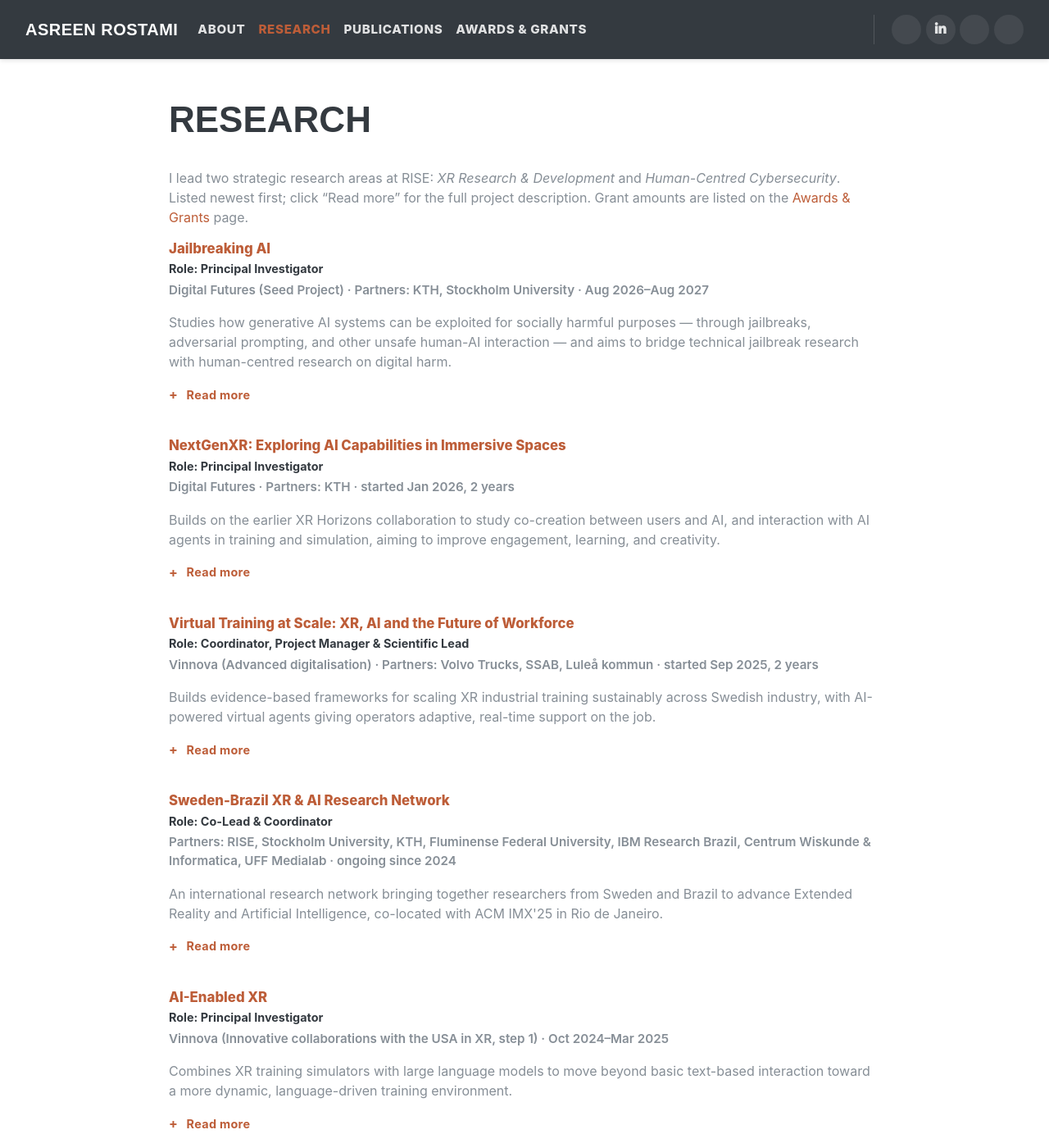
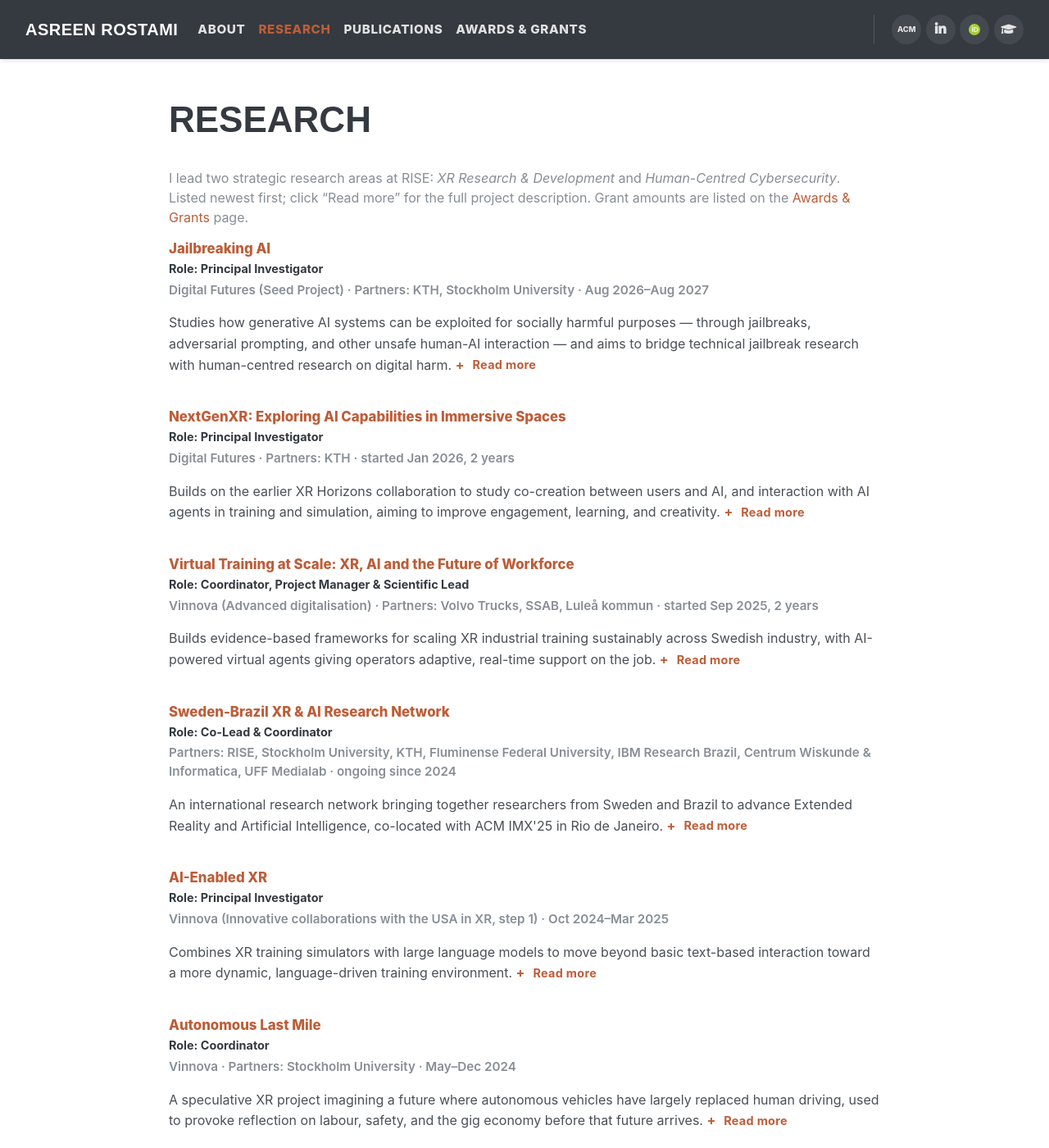
Before and after one commit to asreenrostami/asreenrostami.github.io, a Jekyll site: the page built from research.md, in a window 1280 px wide and 1400 px high. Shown: the whole window at 82% size. Built offline with Jekyll 4.4.1, drawn with Linux system fonts in a browser that asks for light colours; some web fonts are replaced; some of the changed text lies outside the part shown.

Commit message:
Fix missing social icons, publication title color/author names, and Research page read-more/links

```diff
--- /dev/null
+++ b/_includes/icon-orcid.html
@@ -0,0 +1 @@
+<svg class="icon-orcid" viewBox="0 0 24 24" width="14" height="14" aria-hidden="true" focusable="false"><circle cx="12" cy="12" r="12" fill="#A6CE39"/><path fill="#fff" d="M7.3 7.1h1.9v9.8H7.3V7.1zm1.05-1.6a1.1 1.1 0 1 1 0-2.2 1.1 1.1 0 0 1 0 2.2zM10.9 7.1h3.8c3.6 0 5.2 2.6 5.2 4.9 0 2.5-2 4.9-5.2 4.9h-3.8V7.1zm1.9 1.65v6.5h1.75c2.5 0 3.45-1.85 3.45-3.25 0-1.75-1.1-3.25-3.5-3.25h-1.7z"/></svg>
--- a/_layouts/default.html
+++ b/_layouts/default.html
@@ -17,7 +17,6 @@
   <!-- Icons / framework (vendored locally, no third-party CDN dependency) -->
   <link href="{{ '/assets/vendor/bootstrap/css/bootstrap.min.css' | relative_url }}" rel="stylesheet">
   <link href="{{ '/assets/vendor/fontawesome-free/css/all.min.css' | relative_url }}" rel="stylesheet">
-  <link href="{{ '/assets/vendor/academicons/academicons.min.css' | relative_url }}" rel="stylesheet">
 
   <!-- Site styles -->
   <link href="{{ '/assets/css/style.css' | relative_url }}" rel="stylesheet">
@@ -43,16 +42,16 @@
 
         <ul class="navbar-nav social-nav">
           <li class="nav-item">
-            <a class="nav-link" href="{{ site.social.acm }}" target="_blank" rel="noopener" title="ACM Digital Library" aria-label="ACM Digital Library"><i class="ai ai-acm"></i></a>
+            <a class="nav-link" href="{{ site.social.acm }}" target="_blank" rel="noopener" title="ACM Digital Library" aria-label="ACM Digital Library"><span class="icon-text">ACM</span></a>
           </li>
           <li class="nav-item">
             <a class="nav-link" href="{{ site.social.linkedin }}" target="_blank" rel="noopener" title="LinkedIn" aria-label="LinkedIn"><i class="fab fa-linkedin-in"></i></a>
           </li>
           <li class="nav-item">
-            <a class="nav-link" href="{{ site.social.orcid }}" target="_blank" rel="noopener" title="ORCID" aria-label="ORCID"><i class="ai ai-orcid"></i></a>
+            <a class="nav-link" href="{{ site.social.orcid }}" target="_blank" rel="noopener" title="ORCID" aria-label="ORCID">{% include icon-orcid.html %}</a>
           </li>
           <li class="nav-item">
-            <a class="nav-link" href="{{ site.social.scholar }}" target="_blank" rel="noopener" title="Google Scholar" aria-label="Google Scholar"><i class="ai ai-google-scholar"></i></a>
+            <a class="nav-link" href="{{ site.social.scholar }}" target="_blank" rel="noopener" title="Google Scholar" aria-label="Google Scholar"><i class="fas fa-graduation-cap"></i></a>
           </li>
         </ul>
       </div>
@@ -70,10 +69,10 @@
     <div class="container">
       <span>&copy; {{ site.time | date: '%Y' }} {{ site.author }}</span>
       <ul class="social-nav footer-social">
-        <li><a href="{{ site.social.acm }}" target="_blank" rel="noopener" aria-label="ACM Digital Library"><i class="ai ai-acm"></i></a></li>
+        <li><a href="{{ site.social.acm }}" target="_blank" rel="noopener" aria-label="ACM Digital Library"><span class="icon-text">ACM</span></a></li>
         <li><a href="{{ site.social.linkedin }}" target="_blank" rel="noopener" aria-label="LinkedIn"><i class="fab fa-linkedin-in"></i></a></li>
-        <li><a href="{{ site.social.orcid }}" target="_blank" rel="noopener" aria-label="ORCID"><i class="ai ai-orcid"></i></a></li>
-        <li><a href="{{ site.social.scholar }}" target="_blank" rel="noopener" aria-label="Google Scholar"><i class="ai ai-google-scholar"></i></a></li>
+        <li><a href="{{ site.social.orcid }}" target="_blank" rel="noopener" aria-label="ORCID">{% include icon-orcid.html %}</a></li>
+        <li><a href="{{ site.social.scholar }}" target="_blank" rel="noopener" aria-label="Google Scholar"><i class="fas fa-graduation-cap"></i></a></li>
       </ul>
     </div>
   </footer>
--- a/assets/css/style.css
+++ b/assets/css/style.css
@@ -75,6 +75,13 @@ a:hover {
   background-color: var(--primary);
   color: #fff !important;
 }
+.icon-text {
+  font-family: "Muli", -apple-system, BlinkMacSystemFont, "Segoe UI", sans-serif;
+  font-weight: 800;
+  font-size: .58rem;
+  letter-spacing: .01em;
+}
+.icon-orcid { display: block; }
 
 @media (min-width: 992px) {
   .social-nav {
@@ -128,6 +135,8 @@ a:hover {
 .resume-item .subheading.subheading-primary { font-size: .9rem; }
 
 .pub-list p { margin-bottom: 1.75rem; }
+.pub-list strong > a { color: var(--gray-800) !important; }
+.pub-list strong > a:hover { color: var(--primary) !important; }
 
 ul.awards-list {
   list-style: none;
@@ -225,29 +234,36 @@ ul.awards-list li.bullet-item {
 
 /* Expand / collapse project detail */
 .resume-item details {
-  margin-top: .6rem;
+  margin-top: 0;
 }
 .resume-item summary {
   cursor: pointer;
   list-style: none;
+  color: var(--gray-700);
+  font-weight: 400;
+  font-size: 1rem;
+  line-height: 1.6;
+}
+.resume-item summary::-webkit-details-marker { display: none; }
+.resume-item summary .read-more-label {
   display: inline-flex;
   align-items: center;
-  gap: .35rem;
+  gap: .3rem;
   font-weight: 700;
   font-size: .9rem;
   color: var(--primary);
   letter-spacing: .02rem;
+  white-space: nowrap;
 }
-.resume-item summary::-webkit-details-marker { display: none; }
-.resume-item summary::before {
+.resume-item summary .read-more-label::before {
   content: "+";
   display: inline-block;
   font-size: 1rem;
   line-height: 1;
   width: 1rem;
 }
-.resume-item details[open] summary::before { content: "\2212"; }
-.resume-item summary:hover { color: var(--gray-800); }
+.resume-item details[open] summary .read-more-label::before { content: "\2212"; }
+.resume-item summary:hover .read-more-label { color: var(--gray-800); }
 .resume-item .details-body {
   margin-top: .75rem;
   padding-left: 1rem;
--- a/research.md
+++ b/research.md
@@ -15,11 +15,10 @@ Grants</a> page.
   <h3>Jailbreaking AI</h3>
   <div class="subheading subheading-primary mb-1">Role: Principal Investigator</div>
   <div class="subheading subheading-secondary mb-3">Digital Futures (Seed Project) &middot; Partners: KTH, Stockholm University &middot; Aug 2026&ndash;Aug 2027</div>
-  <p>Studies how generative AI systems can be exploited for socially harmful purposes &mdash; through jailbreaks,
+  <details>
+    <summary>Studies how generative AI systems can be exploited for socially harmful purposes &mdash; through jailbreaks,
   adversarial prompting, and other unsafe human-AI interaction &mdash; and aims to bridge technical jailbreak
-  research with human-centred research on digital harm.</p>
-  <details>
-    <summary>Read more</summary>
+  research with human-centred research on digital harm. <span class="read-more-label">Read more</span></summary>
     <div class="details-body">
       <p>The project treats this as a broader problem than cybersecurity alone, covering harms such as
       manipulation, coercive persuasion, misinformation, and intimate surveillance. Safety-aligned AI systems can
@@ -43,10 +41,9 @@ Grants</a> page.
   <h3>NextGenXR: Exploring AI Capabilities in Immersive Spaces</h3>
   <div class="subheading subheading-primary mb-1">Role: Principal Investigator</div>
   <div class="subheading subheading-secondary mb-3">Digital Futures &middot; Partners: KTH &middot; started Jan 2026, 2 years</div>
-  <p>Builds on the earlier XR Horizons collaboration to study co-creation between users and AI, and interaction
-  with AI agents in training and simulation, aiming to improve engagement, learning, and creativity.</p>
   <details>
-    <summary>Read more</summary>
+    <summary>Builds on the earlier XR Horizons collaboration to study co-creation between users and AI, and interaction
+  with AI agents in training and simulation, aiming to improve engagement, learning, and creativity. <span class="read-more-label">Read more</span></summary>
     <div class="details-body">
       <p>AI is now common in everyday tools, and XR hardware has become more affordable, but the intersection of
       AI and XR within human-computer interaction is still an emerging space, with open questions about
@@ -66,10 +63,9 @@ Grants</a> page.
   <h3>Virtual Training at Scale: XR, AI and the Future of Workforce</h3>
   <div class="subheading subheading-primary mb-1">Role: Coordinator, Project Manager &amp; Scientific Lead</div>
   <div class="subheading subheading-secondary mb-3">Vinnova (Advanced digitalisation) &middot; Partners: Volvo Trucks, SSAB, Luleå kommun &middot; started Sep 2025, 2 years</div>
-  <p>Builds evidence-based frameworks for scaling XR industrial training sustainably across Swedish industry, with
-  AI-powered virtual agents giving operators adaptive, real-time support on the job.</p>
   <details>
-    <summary>Read more</summary>
+    <summary>Builds evidence-based frameworks for scaling XR industrial training sustainably across Swedish industry, with
+  AI-powered virtual agents giving operators adaptive, real-time support on the job. <span class="read-more-label">Read more</span></summary>
     <div class="details-body">
       <p>Swedish industry must upskill new and existing employees as production systems and products change
       quickly, under pressure to deliver competence development on time while meeting high safety standards and
@@ -90,17 +86,15 @@ Grants</a> page.
   <h3>Sweden-Brazil XR &amp; AI Research Network</h3>
   <div class="subheading subheading-primary mb-1">Role: Co-Lead &amp; Coordinator</div>
   <div class="subheading subheading-secondary mb-3">Partners: RISE, Stockholm University, KTH, Fluminense Federal University, IBM Research Brazil, Centrum Wiskunde &amp; Informatica, UFF Medialab &middot; ongoing since 2024</div>
-  <p>An international research network bringing together researchers from Sweden and Brazil to advance Extended
-  Reality and Artificial Intelligence, co-located with ACM IMX'25 in Rio de Janeiro.</p>
   <details>
-    <summary>Read more</summary>
+    <summary>An international research network bringing together researchers from Sweden and Brazil to advance Extended
+  Reality and Artificial Intelligence, co-located with ACM IMX'25 in Rio de Janeiro. <span class="read-more-label">Read more</span></summary>
     <div class="details-body">
       <p>The network strengthens ties between Swedish and Brazilian institutions, and the wider international
       community, around three research areas: Extended Reality, Artificial Intelligence, and Human-Computer
       Interaction. Its first workshop ran alongside the ACM International Conference on Interactive Media
       Experiences (IMX'25) in Rio de Janeiro, with research presentations, roundtable discussions, a lab visit,
       and a dedicated session for formalising new collaborations between participants.</p>
-      <p><a href="https://xrai-sweden-brazil.github.io" target="_blank" rel="noopener">Network website &rarr;</a></p>
     </div>
   </details>
 </div>
@@ -109,10 +103,9 @@ Grants</a> page.
   <h3>AI-Enabled XR</h3>
   <div class="subheading subheading-primary mb-1">Role: Principal Investigator</div>
   <div class="subheading subheading-secondary mb-3">Vinnova (Innovative collaborations with the USA in XR, step 1) &middot; Oct 2024&ndash;Mar 2025</div>
-  <p>Combines XR training simulators with large language models to move beyond basic text-based interaction
-  toward a more dynamic, language-driven training environment.</p>
   <details>
-    <summary>Read more</summary>
+    <summary>Combines XR training simulators with large language models to move beyond basic text-based interaction
+  toward a more dynamic, language-driven training environment. <span class="read-more-label">Read more</span></summary>
     <div class="details-body">
       <p>The project grew out of 2023 workshops and inquiries on XR and AI, which identified a need for a
       dynamic, LLM-enabled VR simulator that could support equitable education, help people overcome anxiety, and
@@ -131,10 +124,9 @@ Grants</a> page.
   <h3>Autonomous Last Mile</h3>
   <div class="subheading subheading-primary mb-1">Role: Coordinator</div>
   <div class="subheading subheading-secondary mb-3">Vinnova &middot; Partners: Stockholm University &middot; May&ndash;Dec 2024</div>
-  <p>A speculative XR project imagining a future where autonomous vehicles have largely replaced human driving,
-  used to provoke reflection on labour, safety, and the gig economy before that future arrives.</p>
   <details>
-    <summary>Read more</summary>
+    <summary>A speculative XR project imagining a future where autonomous vehicles have largely replaced human driving,
+  used to provoke reflection on labour, safety, and the gig economy before that future arrives. <span class="read-more-label">Read more</span></summary>
     <div class="details-body">
       <p>Autonomous vehicles are widely seen as the future of transport, expected to be safer than human drivers
       because they don't get distracted or tired. In practice, deployed autonomous systems rarely take over
@@ -158,10 +150,9 @@ Grants</a> page.
   <h3>Multi-User, Multi-Sensory Interactions &amp; Ethics in Spatial Computing</h3>
   <div class="subheading subheading-primary mb-1">Role: Principal Investigator</div>
   <div class="subheading subheading-secondary mb-3">Digital Futures &middot; Partners: KTH (XR Horizons) &middot; started Jan 2024, 2.5 years</div>
-  <p>Extends XR with multi-user environments, multisensory experiences including haptic feedback, and indoor and
-  outdoor settings, with particular emphasis on ethics, security, trust, and inclusivity.</p>
   <details>
-    <summary>Read more</summary>
+    <summary>Extends XR with multi-user environments, multisensory experiences including haptic feedback, and indoor and
+  outdoor settings, with particular emphasis on ethics, security, trust, and inclusivity. <span class="read-more-label">Read more</span></summary>
     <div class="details-body">
       <p>XR can enable remote co-located experiences, realistic interaction, and support a climate-neutral
       society, but its effects on cultural and social behaviour, along with privacy and security concerns, still
@@ -185,10 +176,9 @@ Grants</a> page.
   <h3>Understanding Real-World Cybersecurity Incident Responses in Sweden</h3>
   <div class="subheading subheading-primary mb-1">Role: Project Lead</div>
   <div class="subheading subheading-secondary mb-3">RISE Center for Cybersecurity &middot; started Feb 2023</div>
-  <p>A pilot study of real-world cybersecurity incidents across Swedish sectors, examining how organisations
-  respond during and after an incident, and how they reassess their security strategies afterward.</p>
   <details>
-    <summary>Read more</summary>
+    <summary>A pilot study of real-world cybersecurity incidents across Swedish sectors, examining how organisations
+  respond during and after an incident, and how they reassess their security strategies afterward. <span class="read-more-label">Read more</span></summary>
     <div class="details-body">
       <p>The project tests the hypothesis that organisations which have suffered major incidents become better
       prepared for later ones, both through heightened awareness of vulnerabilities and through practices that
@@ -206,10 +196,9 @@ Grants</a> page.
   <h3>Plenary Multi-User Development Arena for Industrial Workspaces (PLENUM)</h3>
   <div class="subheading subheading-primary mb-1">Role: Senior Research Expert</div>
   <div class="subheading subheading-secondary mb-3">Vinnova &middot; Partners: Chalmers University (coordinator), AB Volvo, CEVT, Scania, University of Skövde, Fraunhofer-Chalmers Centre, Volvo Cars &middot; started Sep 2022, 36 months</div>
-  <p>Builds a multi-user XR platform for collaborative 3D work on factory design, simulation, and up-/reskilling
-  of operators, with KPIs for economic, environmental, and social sustainability.</p>
   <details>
-    <summary>Read more</summary>
+    <summary>Builds a multi-user XR platform for collaborative 3D work on factory design, simulation, and up-/reskilling
+  of operators, with KPIs for economic, environmental, and social sustainability. <span class="read-more-label">Read more</span></summary>
     <div class="details-body">
       <p>The platform lets stakeholders plan and assess factory layouts and collaboratively check whether a
       layout is feasible, and trains operators on future equipment, heavy and large-part installation, and
@@ -230,10 +219,9 @@ Grants</a> page.
   <h3>Gender-Inclusive Cybersecurity</h3>
   <div class="subheading subheading-primary mb-1">Role: Principal Investigator</div>
   <div class="subheading subheading-secondary mb-3">Digital Futures (Postdoc Fellowship)</div>
-  <p>Brings marginalised perspectives into cybersecurity, starting with deviant use of smart home devices, to
-  develop a human-centred approach to security built on diversity, autonomy, respect, and consent.</p>
   <details>
-    <summary>Read more</summary>
+    <summary>Brings marginalised perspectives into cybersecurity, starting with deviant use of smart home devices, to
+  develop a human-centred approach to security built on diversity, autonomy, respect, and consent. <span class="read-more-label">Read more</span></summary>
     <div class="details-body">
       <p>This project is built around bringing marginalised perspectives into cybersecurity, starting with
       looking at deviant use of smart home devices. Its goal is to develop a &ldquo;gender-inclusive
@@ -246,19 +234,14 @@ Grants</a> page.
 <div class="resume-item">
   <h3>Securing Things: Human-Centred Internet of Things Security</h3>
   <div class="subheading subheading-primary mb-3">Role: Researcher</div>
-  <p>&ldquo;Humanising&rdquo; Internet of Things (IoT) security by understanding the technical, design, social and
-  political issues that arise when considering IoT systems from a human-centred perspective.</p>
   <details>
-    <summary>Read more</summary>
+    <summary>&ldquo;Humanising&rdquo; Internet of Things (IoT) security by understanding the technical, design, social and
+  political issues that arise when considering IoT systems from a human-centred perspective. <span class="read-more-label">Read more</span></summary>
     <div class="details-body">
       <p>What does it mean to feel secure when using IoT systems? How do we design and facilitate secure IoT?
       This project's investigations took an approach stressing the relationality of IoT infrastructures, aiming
       to develop the cultural, political and empirical understandings needed to regulate, manage, and design for
-      secure IoT.
-      <a href="https://www.ri.se/en/what-we-do/projects/securing-things-human-centred-internet-things-security" target="_blank" rel="noopener"><em>(RISE)</em></a></p>
+      secure IoT.</p>
     </div>
   </details>
 </div>
-
-<p style="font-size:.9rem; color: var(--gray-600);">A continuously updated list of my projects is maintained on my
-<a href="https://www.ri.se/en/person/asreen-rostami" target="_blank" rel="noopener">RISE profile page</a>.</p>
```
Also changed, not shown: other parts of research.md (+0 -1 lines), index.md (+1 -2 lines), publications.md (+11 -11 lines).
